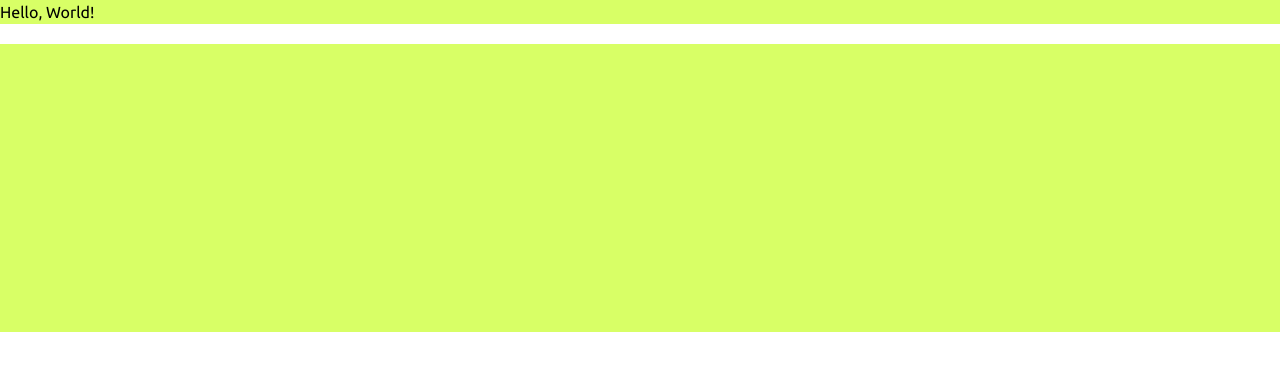
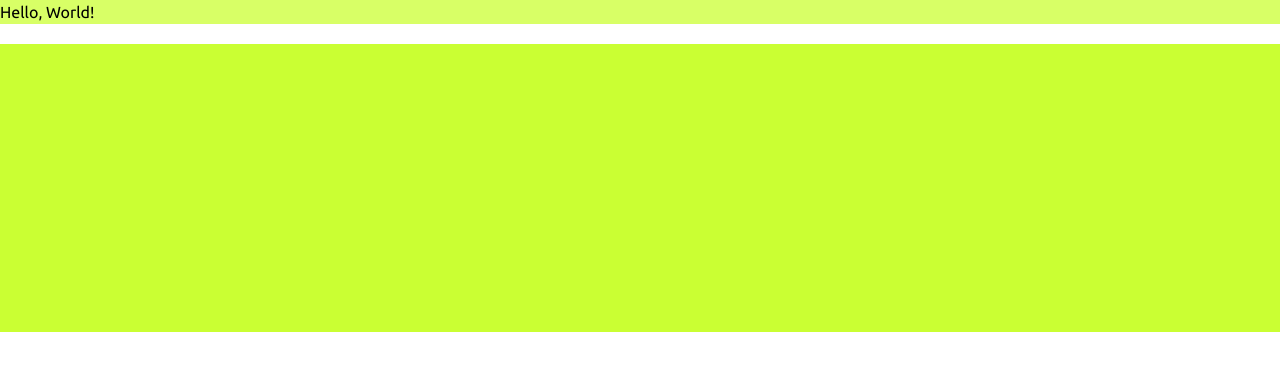
Before and after one commit to vadimmroz/lesson, a website built with Vite: page index.html in a window 1280 px wide. Built offline with nearby package versions, Linux system fonts and the light colour scheme; a web font is replaced by a local one.

Commit message:
fix footer background

```diff
--- a/index.html
+++ b/index.html
@@ -13,7 +13,7 @@
     <h1>Hello, World!</h1>
 </div>
 
-<footer class="bg-green-70 p-36 mt-5">
+<footer class="bg-green-60 p-36 mt-5">
 
 </footer>
 <script type="module" src="/assets/scripts/main.js"></script>
```
